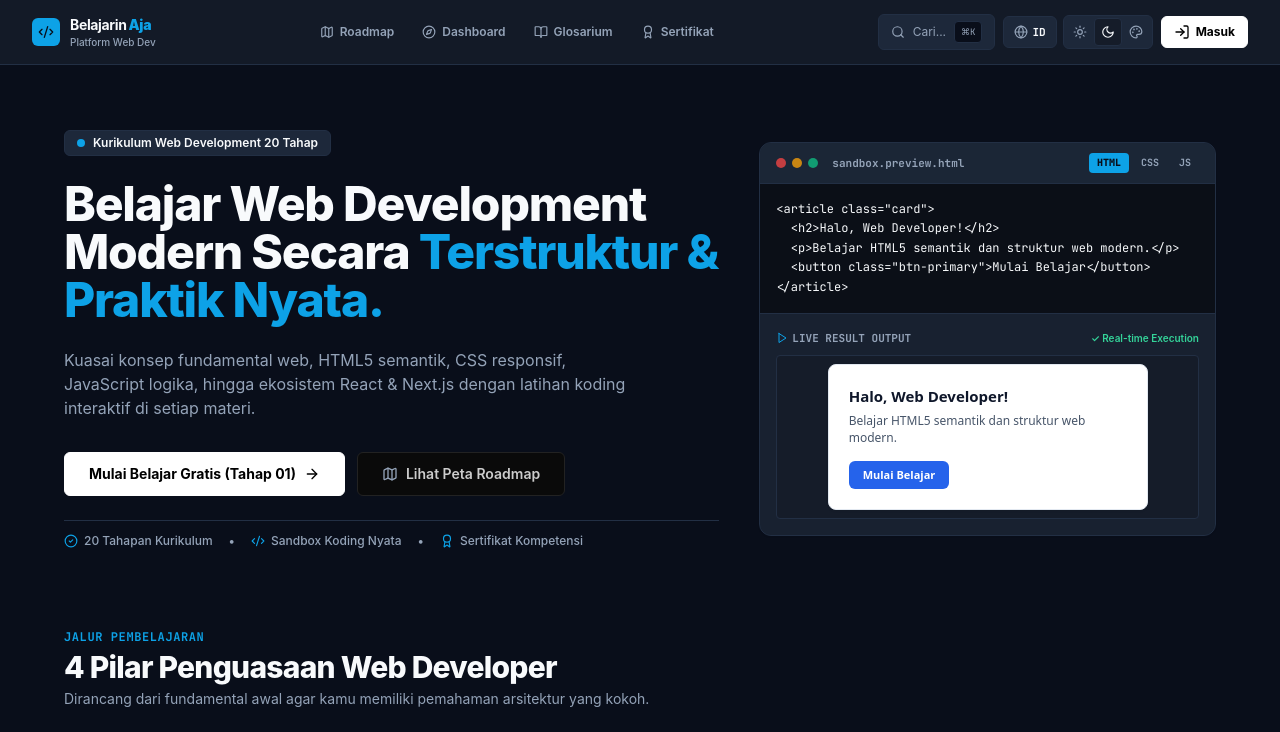
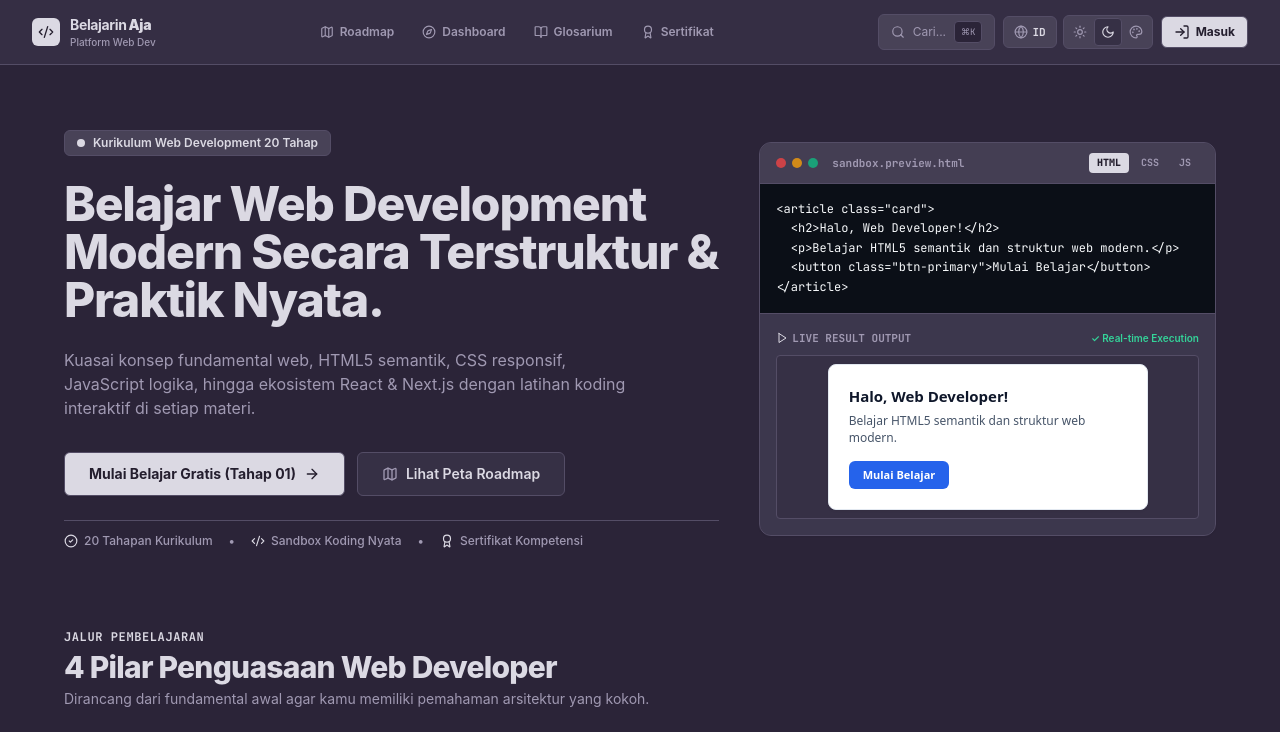
Before and after one commit to Acelinoo/belajarinaja, a Next.js app: page / in a window 1280 px wide. Shown: the top 732 px of the page. Built offline with nearby package versions, Linux system fonts and the light colour scheme.

Commit message:
feat(theme): update Light, Dark, and Fun palettes based on ColorHunt specifications

```diff
--- a/src/app/globals.css
+++ b/src/app/globals.css
@@ -4,153 +4,157 @@
 
 @layer base {
   /* =========================================================================
-     ATMOSPHERE 1: LIGHT (Pastel Sky & Ice Editorial Learning)
-     ColorHunt: #C6E7FF (Sky), #D4F6FF (Ice), #FBFBFB (Canvas), #FFDDAE (Peach)
+     ATMOSPHERE 1: LIGHT (Oceanic Editorial Learning)
+     ColorHunt: #FAFAFA (Canvas), #E8F1F5 (Ice), #005691 (Ocean), #004A7C (Navy)
      ========================================================================= */
   :root,
   .light,
   [data-theme="light"] {
-    --background: 0 0% 98.4%; /* #FBFBFB - Clean soft canvas from ColorHunt */
-    --foreground: 222 47% 11%; /* #0F172A - Deep slate readable ink */
+    --background: 0 0% 98%; /* #FAFAFA - Clean crisp canvas */
+    --foreground: 204 100% 12%; /* #00253E - Deep oceanic ink */
 
-    --card: 0 0% 100%; /* #FFFFFF - Pure white card surface */
-    --card-foreground: 222 47% 11%;
+    --card: 0 0% 100%; /* #FFFFFF - Pure white surface */
+    --card-foreground: 204 100% 12%;
 
     --popover: 0 0% 100%;
-    --popover-foreground: 222 47% 11%;
+    --popover-foreground: 204 100% 12%;
 
-    --primary: 205 100% 89%; /* #C6E7FF - Pastel Sky Blue */
-    --primary-foreground: 222 47% 11%; /* #0F172A - High contrast deep slate ink */
+    --primary: 204 100% 28%; /* #005691 - Deep Oceanic Blue */
+    --primary-foreground: 0 0% 100%; /* #FFFFFF - High contrast */
 
-    --secondary: 192 100% 92%; /* #D4F6FF - Ice Blue secondary surface */
-    --secondary-foreground: 222 47% 11%;
+    --secondary: 198 35% 94%; /* #E8F1F5 - Soft Ice Blue */
+    --secondary-foreground: 204 100% 24%; /* #004A7C */
 
-    --muted: 192 80% 95%; /* #EAF8FD - Soft muted Ice Blue */
-    --muted-foreground: 215 16% 47%; /* #64748B */
+    --muted: 198 35% 94%; /* #E8F1F5 */
+    --muted-foreground: 204 25% 45%; /* #55758B */
 
-    --accent: 35 100% 84%; /* #FFDDAE - Pastel Warm Peach */
-    --accent-foreground: 222 47% 11%;
+    --accent: 204 100% 24%; /* #004A7C - Midnight Deep Blue */
+    --accent-foreground: 0 0% 100%;
 
     --destructive: 0 84% 60%; /* #EF4444 */
     --destructive-foreground: 0 0% 100%;
 
-    --border: 205 50% 88%; /* #D0E7FA - Soft Sky Blue border */
-    --input: 205 50% 88%;
-    --ring: 205 100% 80%;
+    --border: 198 30% 86%; /* #D1E1EB */
+    --input: 198 30% 86%;
+    --ring: 204 100% 28%;
 
     --radius: 0.5rem;
 
     /* Semantic Tokens */
-    --color-bg-base: #fbfbfb;
+    --color-bg-base: #fafafa;
     --color-bg-surface: #ffffff;
-    --color-bg-elevated: #d4f6ff;
-    --color-bg-subtle: #d4f6ff;
-    --color-border-subtle: #c6e7ff;
-    --color-border-strong: #93c5fd;
-    --color-text-primary: #0f172a;
-    --color-text-secondary: #475569;
-    --color-text-tertiary: #94a3b8;
-    --color-brand-primary: #c6e7ff;
-    --color-brand-secondary: #d4f6ff;
-    --color-brand-accent: #ffddae;
+    --color-bg-elevated: #e8f1f5;
+    --color-bg-subtle: #e8f1f5;
+    --color-border-subtle: #d1e1eb;
+    --color-border-strong: #005691;
+    --color-text-primary: #00253e;
+    --color-text-secondary: #4a677d;
+    --color-text-tertiary: #7d96a9;
+    --color-brand-primary: #005691;
+    --color-brand-secondary: #e8f1f5;
+    --color-brand-accent: #004a7c;
   }
 
   /* =========================================================================
-     ATMOSPHERE 2: DARK (Calm, Premium, Focused Slate Midnight)
+     ATMOSPHERE 2: DARK (Velvet Night - Focused & Dominant Dark)
+     ColorHunt: #2A2438 (Canvas), #352F44 (Surface), #5C5470 (Border), #DBD8E3 (Lavender Text)
      ========================================================================= */
   .dark,
   [data-theme="dark"] {
-    --background: 222 47% 7%; /* #0B0F17 - Deep focused midnight canvas */
-    --foreground: 210 40% 98%; /* #F8FAFC - Crisp readable white */
+    --background: 260 21% 18%; /* #2A2438 - Dominant Dark Canvas */
+    --foreground: 256 16% 87%; /* #DBD8E3 - Soft Silvery Lavender */
 
-    --card: 217 33% 12%; /* #131B2A - Deep slate card surface */
-    --card-foreground: 210 40% 98%;
+    --card: 257 18% 23%; /* #352F44 - Dark Charcoal Violet card surface */
+    --card-foreground: 256 16% 87%; /* #DBD8E3 */
 
-    --popover: 217 33% 15%; /* #1A2438 */
-    --popover-foreground: 210 40% 98%;
+    --popover: 257 18% 26%; /* #3E374F */
+    --popover-foreground: 256 16% 87%;
 
-    --primary: 199 89% 48%; /* #0EA5E9 - Muted focused cyan-sky */
-    --primary-foreground: 222 47% 7%;
+    --primary: 256 16% 87%; /* #DBD8E3 - Silvery Lavender Accent */
+    --primary-foreground: 260 21% 15%; /* #241E30 */
 
-    --secondary: 217 33% 17%; /* #1E293B */
-    --secondary-foreground: 210 40% 98%;
+    --secondary: 257 14% 30%; /* #463E56 */
+    --secondary-foreground: 256 16% 87%;
 
-    --muted: 217 33% 15%;
-    --muted-foreground: 215 20% 65%; /* #94A3B8 */
+    --muted: 257 14% 28%; /* #413A50 */
+    --muted-foreground: 257 14% 65%; /* #A69FB8 */
 
-    --accent: 217 33% 20%;
-    --accent-foreground: 210 40% 98%;
+    --accent: 257 14% 38%; /* #5C5470 - Muted Slate Violet */
+    --accent-foreground: 256 16% 87%;
 
-    --destructive: 0 62% 30%;
-    --destructive-foreground: 210 40% 98%;
+    --destructive: 0 62% 38%;
+    --destructive-foreground: 256 16% 87%;
 
-    --border: 217 33% 20%; /* #1E293B - Crisp slate border */
-    --input: 217 33% 20%;
-    --ring: 199 89% 48%;
+    --border: 257 14% 35%; /* #554D67 - Subtle Violet Border */
+    --input: 257 14% 35%;
+    --ring: 256 16% 87%;
 
     --radius: 0.5rem;
 
     /* Semantic Tokens */
-    --color-bg-base: #0b0f17;
-    --color-bg-surface: #131b2a;
-    --color-bg-elevated: #1a2438;
-    --color-bg-subtle: #1e293b;
-    --color-border-subtle: #1e293b;
-    --color-border-strong: #334155;
-    --color-text-primary: #f8fafc;
-    --color-text-secondary: #94a3b8;
-    --color-text-tertiary: #64748b;
-    --color-brand-primary: #38bdf8;
-    --color-brand-accent: #10b981;
+    --color-bg-base: #2a2438;
+    --color-bg-surface: #352f44;
+    --color-bg-elevated: #423b55;
+    --color-bg-subtle: #3d364e;
+    --color-border-subtle: #5c5470;
+    --color-border-strong: #7b7194;
+    --color-text-primary: #dbd8e3;
+    --color-text-secondary: #a69fb8;
+    --color-text-tertiary: #756d88;
+    --color-brand-primary: #dbd8e3;
+    --color-brand-secondary: #5c5470;
+    --color-brand-accent: #8e84a8;
   }
 
   /* =========================================================================
-     ATMOSPHERE 3: FUN (Warm, Playful, Encouraging, Curious Learning World)
+     ATMOSPHERE 3: FUN (Tropical Sun & Azure Playful World)
+     ColorHunt: #218DAE (Teal), #2BBBD7 (Cyan), #FCE59A (Vanilla), #FFD758 (Sun Yellow)
      ========================================================================= */
   .fun,
   [data-theme="fun"] {
-    --background: 48 100% 98%; /* #FFFDF7 - Warm vanilla canvas */
-    --foreground: 215 28% 17%; /* #1E293B - Friendly charcoal */
+    --background: 46 100% 97%; /* #FFFDF5 - Soft warm vanilla canvas */
+    --foreground: 194 68% 18%; /* #103544 - Friendly deep oceanic charcoal */
 
     --card: 0 0% 100%; /* #FFFFFF */
-    --card-foreground: 215 28% 17%;
+    --card-foreground: 194 68% 18%;
 
     --popover: 0 0% 100%;
-    --popover-foreground: 215 28% 17%;
+    --popover-foreground: 194 68% 18%;
 
-    --primary: 38 92% 50%; /* #F59E0B - Warm energetic amber */
-    --primary-foreground: 215 28% 17%;
+    --primary: 194 68% 41%; /* #218DAE - Teal / Deep Sky Blue */
+    --primary-foreground: 0 0% 100%;
 
-    --secondary: 48 100% 94%; /* #FFF8E7 - Warm buttery container */
-    --secondary-foreground: 215 28% 17%;
+    --secondary: 46 94% 80%; /* #FCE59A - Warm Butter Container */
+    --secondary-foreground: 194 68% 18%;
 
-    --muted: 48 100% 94%;
-    --muted-foreground: 215 16% 47%;
+    --muted: 46 94% 90%; /* #FEF6D9 */
+    --muted-foreground: 194 30% 45%; /* #507788 */
 
-    --accent: 199 89% 48%; /* #0EA5E9 */
-    --accent-foreground: 0 0% 100%;
+    --accent: 46 100% 67%; /* #FFD758 - Golden Sunny Yellow */
+    --accent-foreground: 194 68% 18%;
 
     --destructive: 0 84% 60%;
     --destructive-foreground: 0 0% 100%;
 
-    --border: 32 98% 83%; /* #FED7AA - Warm peach-amber outline */
-    --input: 32 98% 83%;
-    --ring: 38 92% 50%;
+    --border: 46 80% 75%; /* #FBE085 - Warm sunny border */
+    --input: 46 80% 75%;
+    --ring: 194 68% 41%;
 
     --radius: 0.75rem;
 
     /* Semantic Tokens */
-    --color-bg-base: #fffdf7;
+    --color-bg-base: #fffdf5;
     --color-bg-surface: #ffffff;
-    --color-bg-elevated: #fff8e7;
-    --color-bg-subtle: #fff3d6;
-    --color-border-subtle: #fed7aa;
-    --color-border-strong: #f59e0b;
-    --color-text-primary: #1e293b;
-    --color-text-secondary: #475569;
-    --color-text-tertiary: #94a3b8;
-    --color-brand-primary: #f59e0b;
-    --color-brand-accent: #0ea5e9;
+    --color-bg-elevated: #fce59a;
+    --color-bg-subtle: #fef6d9;
+    --color-border-subtle: #fce59a;
+    --color-border-strong: #ffd758;
+    --color-text-primary: #103544;
+    --color-text-secondary: #395f70;
+    --color-text-tertiary: #6b8a99;
+    --color-brand-primary: #218dae;
+    --color-brand-secondary: #2bbbd7;
+    --color-brand-accent: #ffd758;
   }
 }
 
--- a/src/app/settings/page.tsx
+++ b/src/app/settings/page.tsx
@@ -530,9 +530,9 @@ export default function SettingsPage() {
 
                 <div className="grid grid-cols-1 sm:grid-cols-3 gap-3">
                   {[
-                    { id: "light", label: "Light Mode", desc: "Pastel Sky & Ice Editorial" },
-                    { id: "dark", label: "Dark Mode", desc: "Obsidian Command Center" },
-                    { id: "fun", label: "Fun Mode", desc: "Playful Learning World" },
+                    { id: "light", label: "Light Mode", desc: "Oceanic Editorial" },
+                    { id: "dark", label: "Dark Mode", desc: "Velvet Night (Dominant Dark)" },
+                    { id: "fun", label: "Fun Mode", desc: "Tropical Sun & Azure" },
                   ].map((item) => (
                     <button
                       key={item.id}
--- a/src/components/ui/badge.tsx
+++ b/src/components/ui/badge.tsx
@@ -8,17 +8,17 @@ const badgeVariants = cva(
     variants: {
       variant: {
         default:
-          "border border-border bg-primary text-primary-foreground font-bold dark:border dark:border-[#333333] dark:bg-[#111111] dark:text-[#FFFFFF] dark:shadow-none dark:font-mono",
+          "border border-border bg-primary text-primary-foreground font-semibold shadow-xs",
         secondary:
-          "border border-border bg-secondary text-secondary-foreground font-semibold dark:border dark:border-[#222222] dark:bg-[#171717] dark:text-[#CCCCCC] dark:shadow-none dark:font-mono",
+          "border border-border bg-secondary text-secondary-foreground font-semibold shadow-xs",
         destructive:
-          "border border-destructive/20 bg-destructive/10 text-destructive font-semibold dark:border dark:border-[#444444] dark:bg-[#222222] dark:text-[#FFFFFF] dark:shadow-none dark:font-mono",
+          "border border-destructive/30 bg-destructive/15 text-destructive font-semibold shadow-xs",
         outline:
-          "border border-border bg-card text-foreground font-semibold dark:border dark:border-[#222222] dark:bg-[#050505] dark:text-[#888888] dark:shadow-none dark:font-mono",
+          "border border-border bg-card text-foreground font-semibold shadow-xs",
         success:
-          "border border-emerald-500/30 bg-emerald-50 text-emerald-800 font-bold dark:border dark:border-[#333333] dark:bg-[#111111] dark:text-[#FFFFFF] dark:shadow-none dark:font-mono",
+          "border border-emerald-500/30 bg-emerald-500/15 text-emerald-600 dark:text-emerald-400 font-semibold shadow-xs",
         warning:
-          "border border-[#FFDDAE] bg-[#FFDDAE]/40 text-amber-900 font-bold dark:border dark:border-[#333333] dark:bg-[#111111] dark:text-[#FFFFFF] dark:shadow-none dark:font-mono",
+          "border border-amber-500/30 bg-amber-500/15 text-amber-600 dark:text-amber-400 font-semibold shadow-xs",
       },
     },
     defaultVariants: {
--- a/src/components/ui/button.tsx
+++ b/src/components/ui/button.tsx
@@ -9,16 +9,16 @@ const buttonVariants = cva(
     variants: {
       variant: {
         default:
-          "border border-border bg-primary text-primary-foreground font-bold shadow-xs hover:bg-primary/80 active:scale-[0.98] transition-all dark:border dark:border-[#FFFFFF] dark:bg-[#FFFFFF] dark:text-[#000000] dark:shadow-none dark:hover:bg-[#E5E5E5] dark:hover:text-[#000000] dark:hover:border-[#FFFFFF] dark:hover:translate-x-0 dark:hover:translate-y-0 dark:active:translate-x-0 dark:active:translate-y-0 dark:font-bold",
+          "border border-border bg-primary text-primary-foreground font-bold shadow-xs hover:bg-primary/90 active:scale-[0.98] transition-all",
         destructive:
-          "border border-destructive/20 bg-destructive text-destructive-foreground font-bold shadow-xs hover:bg-destructive/90 active:scale-[0.98] transition-all dark:border dark:border-[#444444] dark:bg-[#222222] dark:text-[#FFFFFF] dark:shadow-none dark:hover:bg-[#333333] dark:hover:text-[#FFFFFF]",
+          "border border-destructive/20 bg-destructive text-destructive-foreground font-bold shadow-xs hover:bg-destructive/90 active:scale-[0.98] transition-all",
         outline:
-          "border border-border bg-card text-foreground font-semibold shadow-xs hover:bg-secondary active:scale-[0.98] transition-all dark:border dark:border-[#222222] dark:bg-[#0A0A0A] dark:text-[#CCCCCC] dark:shadow-none dark:hover:bg-[#171717] dark:hover:text-[#FFFFFF] dark:hover:border-[#444444]",
+          "border border-border bg-card text-foreground font-semibold shadow-xs hover:bg-secondary active:scale-[0.98] transition-all",
         secondary:
-          "border border-border bg-secondary text-secondary-foreground font-semibold shadow-xs hover:bg-secondary/80 active:scale-[0.98] transition-all dark:border dark:border-[#222222] dark:bg-[#171717] dark:text-[#FAFAFA] dark:shadow-none dark:hover:bg-[#222222] dark:hover:text-[#FFFFFF] dark:hover:border-[#333333]",
+          "border border-border bg-secondary text-secondary-foreground font-semibold shadow-xs hover:bg-secondary/80 active:scale-[0.98] transition-all",
         ghost:
-          "hover:bg-secondary hover:text-foreground transition-colors dark:hover:bg-[#171717] dark:hover:text-[#FFFFFF]",
-        link: "text-primary underline-offset-4 hover:underline font-bold dark:text-[#FFFFFF] dark:hover:text-[#CCCCCC] dark:font-medium",
+          "hover:bg-secondary hover:text-foreground transition-colors",
+        link: "text-primary underline-offset-4 hover:underline font-bold",
       },
       size: {
         default: "h-9 px-4 py-2",
--- a/src/components/ui/card.tsx
+++ b/src/components/ui/card.tsx
@@ -8,7 +8,7 @@ const Card = React.forwardRef<
   <div
     ref={ref}
     className={cn(
-      "rounded-xl border border-border bg-card text-card-foreground shadow-xs transition-all dark:border dark:border-[#1C242D] dark:bg-[#090D12] dark:text-[#F1F5F9] dark:shadow-none",
+      "rounded-xl border border-border bg-card text-card-foreground shadow-xs transition-all",
       className
     )}
     {...props}
--- a/src/components/ui/dialog.tsx
+++ b/src/components/ui/dialog.tsx
@@ -34,13 +34,13 @@ const DialogContent = React.forwardRef<
     <DialogPrimitive.Content
       ref={ref}
       className={cn(
-        "fixed left-[50%] top-[50%] z-50 grid w-full max-w-lg translate-x-[-50%] translate-y-[-50%] gap-4 border border-border bg-card text-foreground p-6 shadow-lg duration-200 rounded-2xl dark:border dark:border-[#1C242D] dark:bg-[#090D12] dark:text-[#F1F5F9] dark:shadow-[0_20px_50px_rgba(0,0,0,0.8)] data-[state=open]:animate-in data-[state=closed]:animate-out data-[state=closed]:fade-out-0 data-[state=open]:fade-in-0 data-[state=closed]:zoom-out-95 data-[state=open]:zoom-in-95 data-[state=closed]:slide-out-to-left-1/2 data-[state=closed]:slide-out-to-top-[48%] data-[state=open]:slide-in-from-left-1/2 data-[state=open]:slide-in-from-top-[48%]",
+        "fixed left-[50%] top-[50%] z-50 grid w-full max-w-lg translate-x-[-50%] translate-y-[-50%] gap-4 border border-border bg-card text-foreground p-6 shadow-xl duration-200 rounded-2xl data-[state=open]:animate-in data-[state=closed]:animate-out data-[state=closed]:fade-out-0 data-[state=open]:fade-in-0 data-[state=closed]:zoom-out-95 data-[state=open]:zoom-in-95 data-[state=closed]:slide-out-to-left-1/2 data-[state=closed]:slide-out-to-top-[48%] data-[state=open]:slide-in-from-left-1/2 data-[state=open]:slide-in-from-top-[48%]",
         className
       )}
       {...props}
     >
       {children}
-      <DialogPrimitive.Close className="absolute right-4 top-4 rounded-md border border-border bg-card p-1 text-muted-foreground transition-all hover:bg-secondary hover:text-foreground focus:outline-none focus:ring-2 focus:ring-ring disabled:pointer-events-none dark:border dark:border-[#1C242D] dark:bg-[#0F141A] dark:text-[#94A3B8] dark:shadow-none dark:hover:text-cyan-300 dark:hover:border-cyan-500/40 dark:hover:bg-[#151B22]">
+      <DialogPrimitive.Close className="absolute right-4 top-4 rounded-md border border-border bg-card p-1 text-muted-foreground transition-all hover:bg-secondary hover:text-foreground focus:outline-none focus:ring-2 focus:ring-ring disabled:pointer-events-none">
         <X className="h-4 w-4" />
         <span className="sr-only">Close</span>
       </DialogPrimitive.Close>
--- a/src/components/ui/spotlight-card.tsx
+++ b/src/components/ui/spotlight-card.tsx
@@ -56,7 +56,7 @@ export function SpotlightCard({
       onMouseEnter={handleMouseEnter}
       onMouseLeave={handleMouseLeave}
       className={cn(
-        "relative rounded-xl border border-border bg-card shadow-xs overflow-hidden p-6 transition-all duration-200 hover:-translate-y-0.5 hover:shadow-md hover:border-primary/40 dark:border dark:border-[#1C242D] dark:bg-[#090D12] dark:shadow-none dark:hover:border-cyan-500/40 dark:hover:translate-y-0 dark:hover:shadow-[0_0_20px_rgba(34,211,238,0.06)]",
+        "relative rounded-xl border border-border bg-card shadow-xs overflow-hidden p-6 transition-all duration-200 hover:-translate-y-0.5 hover:shadow-md hover:border-primary/40",
         className
       )}
       {...props}
--- a/src/components/ui/tabs.tsx
+++ b/src/components/ui/tabs.tsx
@@ -13,7 +13,7 @@ const TabsList = React.forwardRef<
   <TabsPrimitive.List
     ref={ref}
     className={cn(
-      "inline-flex h-9 items-center justify-center rounded-lg border border-border bg-secondary p-1 text-muted-foreground shadow-xs dark:h-9 dark:border dark:border-[#1C242D] dark:bg-[#090D12] dark:text-[#94A3B8] dark:shadow-none",
+      "inline-flex h-9 items-center justify-center rounded-lg border border-border bg-secondary p-1 text-muted-foreground shadow-xs",
       className
     )}
     {...props}
@@ -28,7 +28,7 @@ const TabsTrigger = React.forwardRef<
   <TabsPrimitive.Trigger
     ref={ref}
     className={cn(
-      "inline-flex items-center justify-center whitespace-nowrap rounded-md px-3 py-1 text-xs font-semibold ring-offset-background transition-all focus-visible:outline-none focus-visible:ring-2 focus-visible:ring-ring focus-visible:ring-offset-1 disabled:pointer-events-none disabled:opacity-50 data-[state=active]:bg-primary data-[state=active]:text-primary-foreground data-[state=active]:shadow-xs dark:font-medium dark:data-[state=active]:border dark:data-[state=active]:border-cyan-500/30 dark:data-[state=active]:bg-[#0F141A] dark:data-[state=active]:text-cyan-300 dark:data-[state=active]:shadow-[0_0_12px_rgba(34,211,238,0.15)]",
+      "inline-flex items-center justify-center whitespace-nowrap rounded-md px-3 py-1 text-xs font-semibold ring-offset-background transition-all focus-visible:outline-none focus-visible:ring-2 focus-visible:ring-ring focus-visible:ring-offset-1 disabled:pointer-events-none disabled:opacity-50 data-[state=active]:bg-primary data-[state=active]:text-primary-foreground data-[state=active]:shadow-xs",
       className
     )}
     {...props}
--- a/tailwind.config.ts
+++ b/tailwind.config.ts
@@ -44,42 +44,29 @@ const config: Config = {
         border: "hsl(var(--border))",
         input: "hsl(var(--input))",
         ring: "hsl(var(--ring))",
-        // ColorHunt Light Mode Palette Tokens (#C6E7FF, #D4F6FF, #FBFBFB, #FFDDAE)
+        // 3 ColorHunt Palette Themes
         palette: {
-          sky: "#C6E7FF",
-          ice: "#D4F6FF",
-          canvas: "#FBFBFB",
-          peach: "#FFDDAE",
-          ink: "#0F172A",
-          border: "#D0E7FA",
-        },
-        // Obsidian Command Center Dark Mode Tokens (Strictly Monochrome Grayscale)
-        obsidian: {
-          base: "#050505",
-          surface: "#0A0A0A",
-          elevated: "#111111",
-          highlight: "#171717",
-          sidebar: "#0A0A0A",
-          sunken: "#050505",
-          border: "#222222",
-          borderStrong: "#2A2A2A",
-          text: "#FAFAFA",
-          textMuted: "#A1A1AA",
-          textDim: "#71717A",
-        },
-        // Playful Learning World Fun Mode Tokens (Warm Sunny - No Purple)
-        fun: {
-          bg: "#FFF8E7",
-          surface: "#FFFFFF",
-          ink: "#243447",
-          sky: "#5CC8FF",
-          mint: "#45E0C0",
-          sun: "#FFD84D",
-          orange: "#FF9F43",
-          coral: "#FF6B6B",
-          green: "#5EDC81",
-          border: "#E2E8F0",
-          borderWarm: "#FED7AA",
+          // Light Mode (#FAFAFA, #E8F1F5, #005691, #004A7C)
+          light: {
+            canvas: "#FAFAFA",
+            ice: "#E8F1F5",
+            ocean: "#005691",
+            navy: "#004A7C",
+          },
+          // Dark Mode (#DBD8E3, #5C5470, #352F44, #2A2438)
+          dark: {
+            base: "#2A2438",
+            surface: "#352F44",
+            border: "#5C5470",
+            lavender: "#DBD8E3",
+          },
+          // Fun Mode (#218DAE, #2BBBD7, #FCE59A, #FFD758)
+          fun: {
+            teal: "#218DAE",
+            cyan: "#2BBBD7",
+            vanilla: "#FCE59A",
+            sun: "#FFD758",
+          },
         },
       },
       boxShadow: {
```
Also changed, not shown: 1 other file (tests, documents, lock files or other folders).
